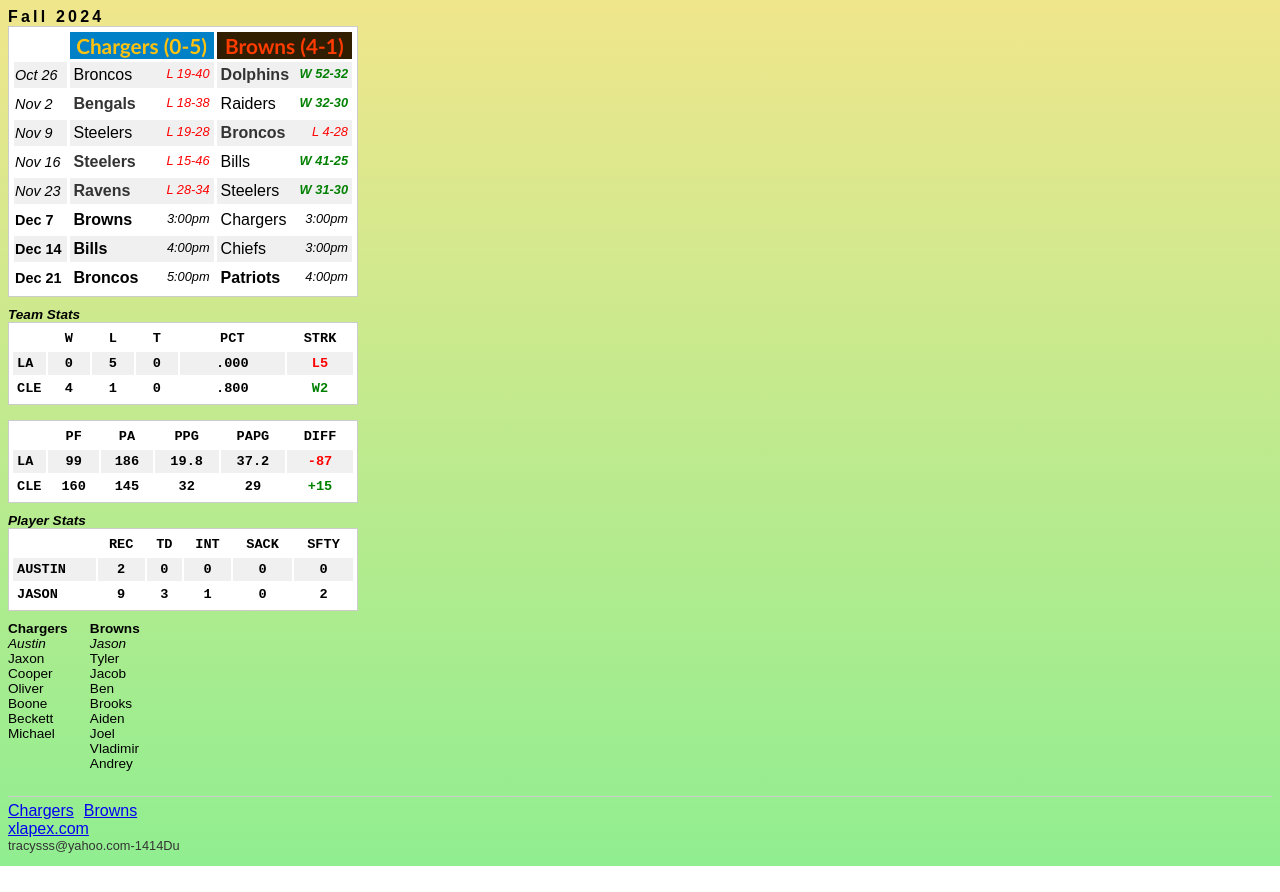
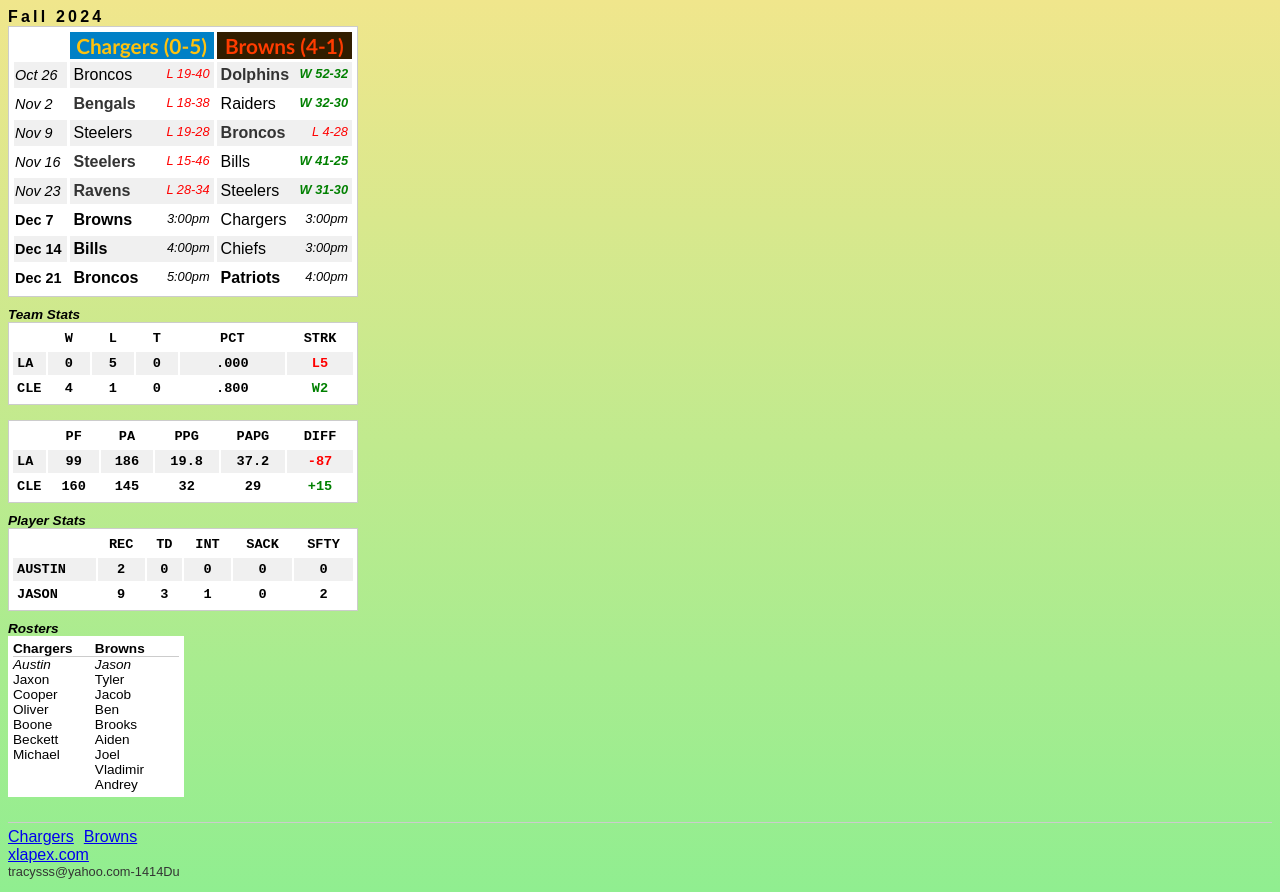
Before and after one commit to jonbri/flag, a React (Vite) app: page / in a window 1280 px wide. Before the commit the page ends 866 px from the top, so only its background shows below. Built offline with nearby package versions, Linux system fonts and the light colour scheme.

Commit message:
roster styling

```diff
--- a/src/App.scss
+++ b/src/App.scss
@@ -163,10 +163,13 @@
 
 .rosters {
   display: flex;
-  margin-top: 10px;
-  h3 {
-    margin-right: 10px;
-  }
+  flex-direction: column;
+  > div {
+    margin: auto;
+    margin-left: 0;
+    padding: 5px;
+    background-color: white;
+    display: flex;
     ul {
       list-style-type: none;
       padding: 0;
@@ -175,8 +178,12 @@
     li {
       padding-right: 35px;
     }
+    h4 {
+      border-bottom: 1px solid #ccc;
+    }
     .brink {
       font-style: italic;
+    }
   }
 }
 
--- a/src/App.tsx
+++ b/src/App.tsx
@@ -14,7 +14,7 @@
             const teamData = teams.map((team) => {
               const scores = weeks
                 .map(({ teams }) =>
-                  teams.find(({ team: teamName }) => teamName === team.name)
+                  teams.find(({ team: teamName }) => teamName === team.name),
                 )
                 .map((team) => team?.score);
               return {
@@ -44,7 +44,7 @@
                             >
                               {name} <span className="record">({record})</span>
                             </th>
-                          )
+                          ),
                         )}
                       </tr>
                     </thead>
@@ -102,7 +102,7 @@
                                     )}
                                   </td>
                                 );
-                              }
+                              },
                             )}
                           </tr>
                         );
@@ -142,7 +142,7 @@
                               <td className={strkClassName}>{strk}</td>
                             </tr>
                           );
-                        }
+                        },
                       )}
                     </tbody>
                   </table>
@@ -179,7 +179,7 @@
                               </td>
                             </tr>
                           );
-                        }
+                        },
                       )}
                     </tbody>
                   </table>
@@ -214,6 +214,8 @@
                 </div>
 
                 <div className="rosters">
+                  <h3>Rosters</h3>
+                  <div>
                     {teams.map(({ name, players, brink }) => (
                       <div key={name}>
                         <h4>{name}</h4>
@@ -229,6 +231,7 @@
                         </ul>
                       </div>
                     ))}
+                  </div>
                 </div>
               </div>
             );
```
Also changed, not shown: 1 other file (tests, documents, lock files or other folders). Lines whose indentation alone changed are shown as unchanged.
